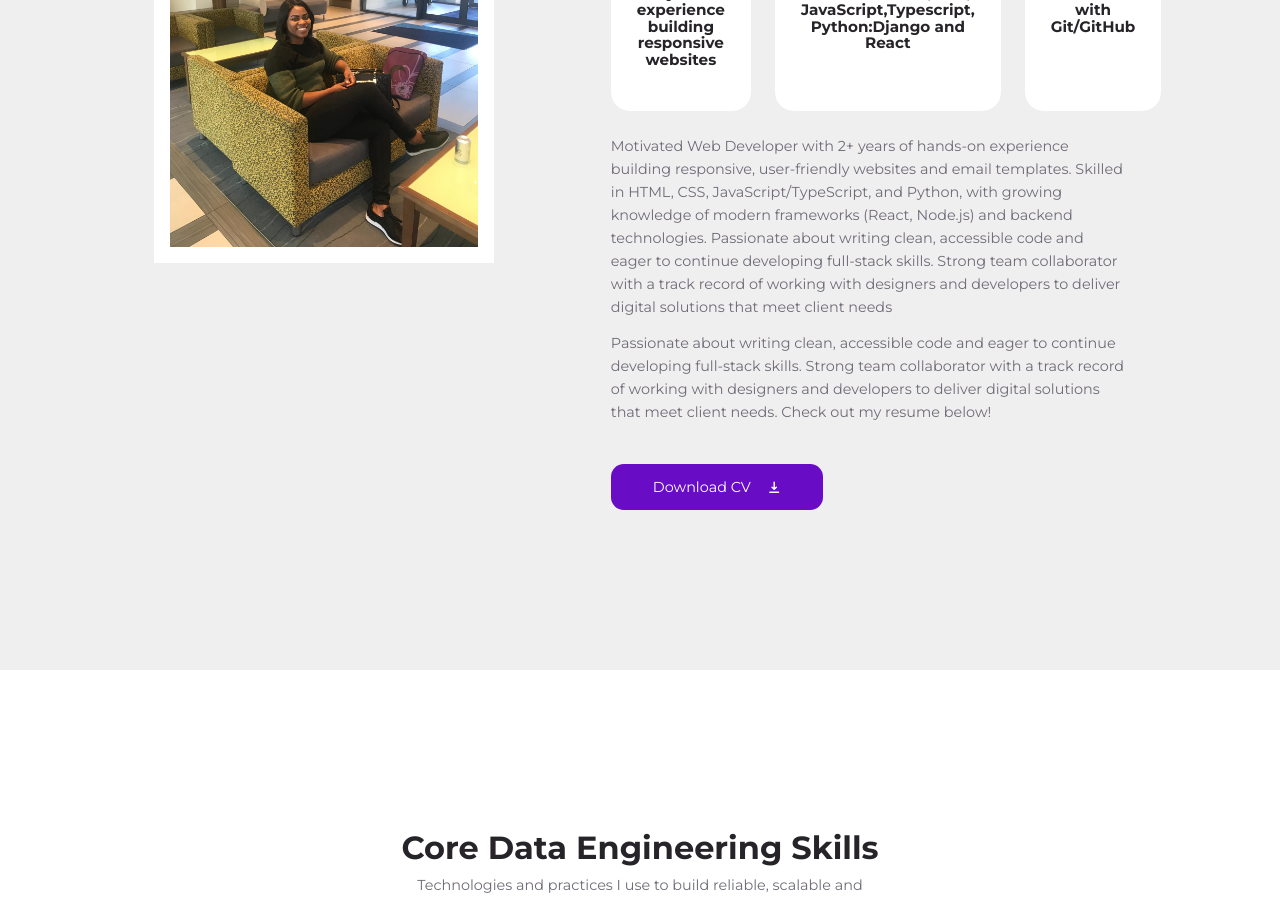
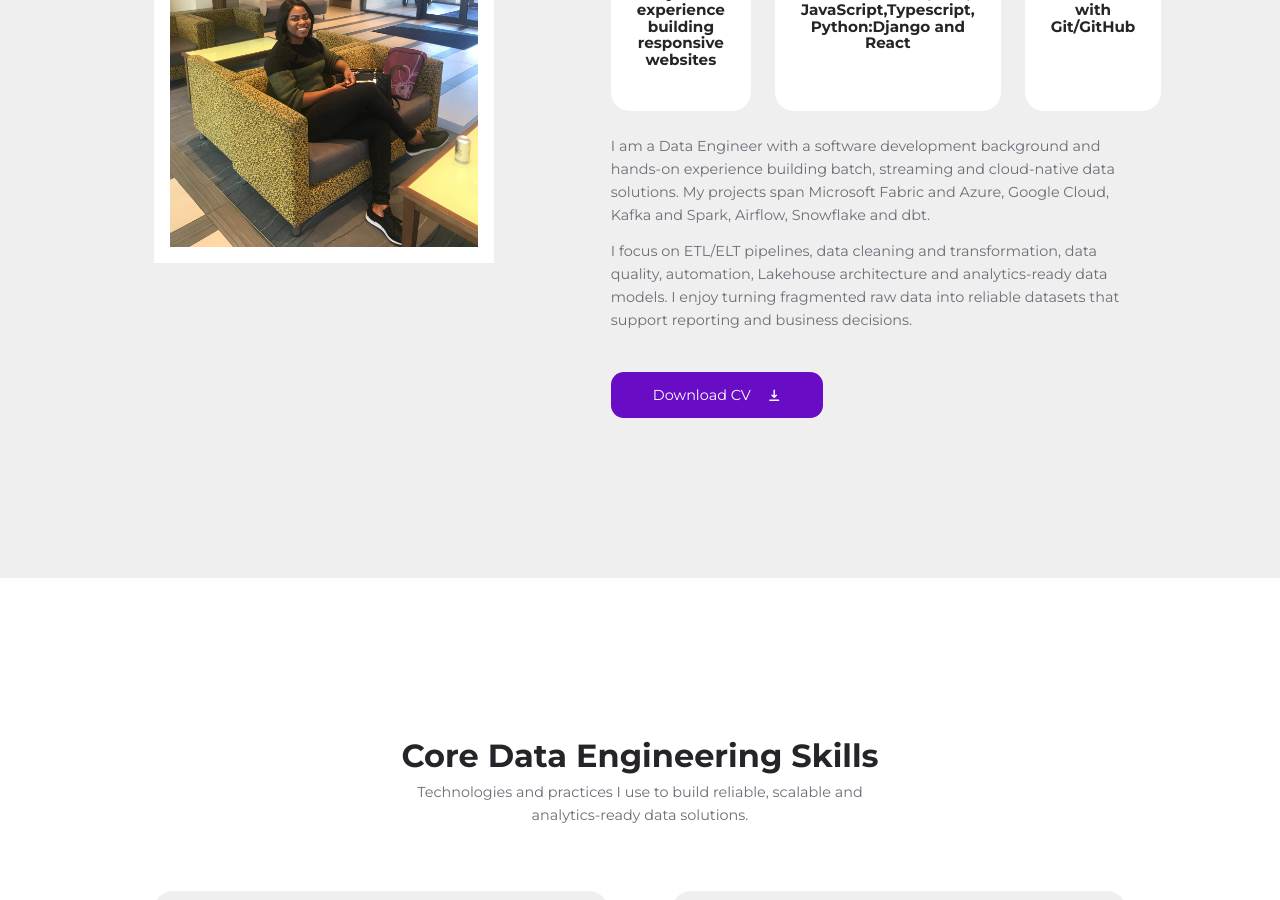
Before and after one commit to iyeme-dev/iyeme-portfolio, a React (Create React App) app: page / in a window 1280 px wide. Shown: the part 1140-2040 px from the top of the page. Built offline with nearby package versions, Linux system fonts and the light colour scheme.

Commit message:
Update About section for data engineering

```diff
--- a/src/sections/about/About.jsx
+++ b/src/sections/about/About.jsx
@@ -11,7 +11,7 @@ const About = () => {
       <div className="container about__container">
         <div className="about__left">
           <div className="about__portrait">
-            <img src={AboutImage} alt="About Image" />
+            <img src={AboutImage} alt="Iyeme Salubi" />
           </div>
         </div>
         <div className="about__right">
@@ -21,25 +21,21 @@ const About = () => {
               <Card key={item.id} className="about__card">
                 <span className="about__card-icon">{item.icon}</span>
                 <h5>{item.title}</h5>
-                <small>{item.desc}</small>
+                {item.desc && <small>{item.desc}</small>}
               </Card>
             ))}
           </div>
           <p>
-            Motivated Web Developer with 2+ years of hands-on experience
-            building responsive, user-friendly websites and email templates.
-            Skilled in HTML, CSS, JavaScript/TypeScript, and Python, with
-            growing knowledge of modern frameworks (React, Node.js) and
-            backend technologies. Passionate about writing clean, accessible
-            code and eager to continue developing full-stack skills. Strong team
-            collaborator with a track record of working with designers and
-            developers to deliver digital solutions that meet client needs
+            I am a Data Engineer with a software development background and hands-on
+            experience building batch, streaming and cloud-native data solutions.
+            My projects span Microsoft Fabric and Azure, Google Cloud, Kafka and Spark,
+            Airflow, Snowflake and dbt.
           </p>
           <p>
-            Passionate about writing clean, accessible code and eager to
-            continue developing full-stack skills. Strong team collaborator with
-            a track record of working with designers and developers to deliver
-            digital solutions that meet client needs. Check out my resume below!
+            I focus on ETL/ELT pipelines, data cleaning and transformation, data quality,
+            automation, Lakehouse architecture and analytics-ready data models. I enjoy
+            turning fragmented raw data into reliable datasets that support reporting
+            and business decisions.
           </p>
           <a href={CV} download className="btn primary">
             Download CV <HiDownload />
```
